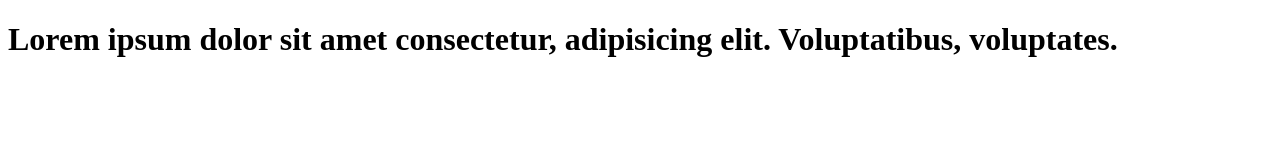
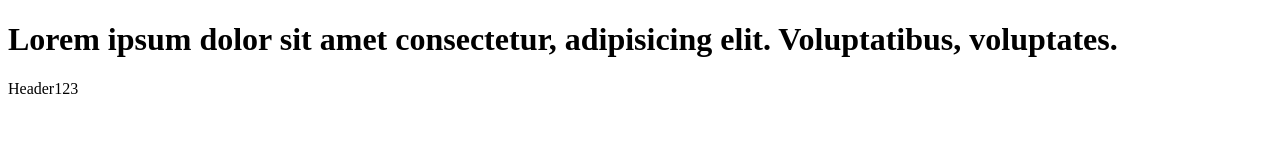
Before and after one commit to pavel-la/projectOne, a plain HTML site: page index.html in a window 1280 px wide. Drawn offline with Linux system fonts and the light colour scheme.

Commit message:
Update index.html

```diff
--- a/index.html
+++ b/index.html
@@ -9,5 +9,6 @@
   <h1>
     Lorem ipsum dolor sit amet consectetur, adipisicing elit. Voluptatibus, voluptates.
   </h1>
+  <header>Header123</header>
 </body>
 </html>
```
